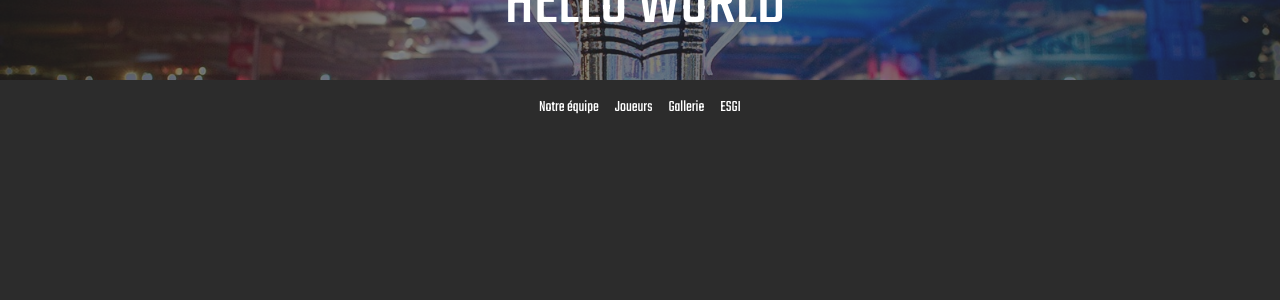
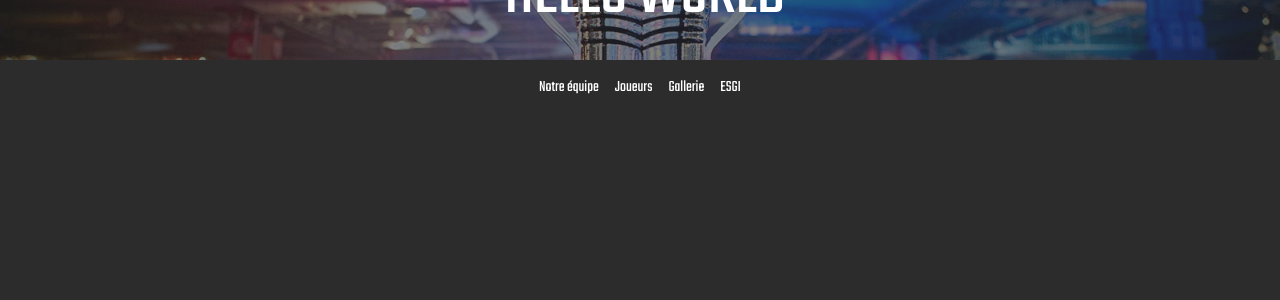
Before and after one commit to Abrikoala/SiteIntegration, a PHP site: page /pages/francois.php in a window 1280 px wide. Shown: the top 300 px of the page. Run offline with PHP 8.4, Linux system fonts and the light colour scheme.

Commit message:
header height

```diff
--- a/assets/css/style.css
+++ b/assets/css/style.css
@@ -50,12 +50,12 @@ body {
 }
 
 .header-min #header-bg {
-    height: 80px;
+    height: 60px;
 }
 
 .header-min {
-    height: 80px;
-    min-height: 80px;
+    height: 60px;
+    min-height: 60px;
 }
 
 .header-min #title>span {
@@ -104,7 +104,7 @@ body {
 }
 
 #discoverbtn:hover {
-    backdrop-filter: blur(8px);
+    backdrop-filter: blur(10px);
     transition: all .15s linear
 }
 
```
